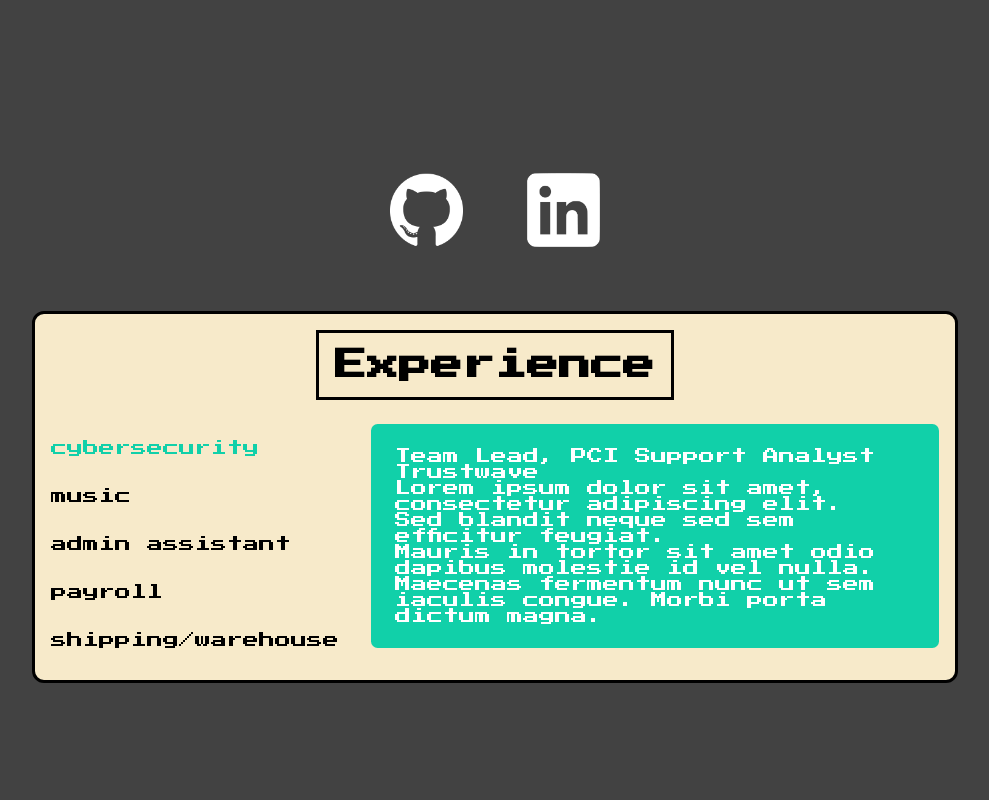
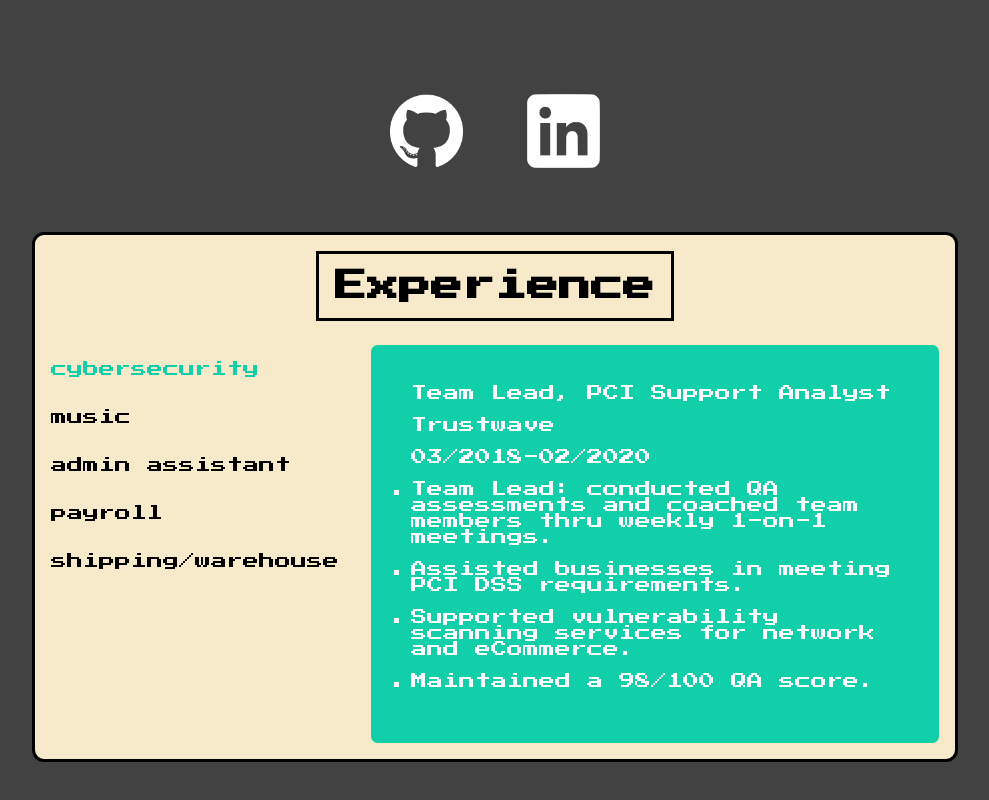
Before and after one commit to mpottebaum/portfolio-2, a React (Create React App) app: page / in a window 1280 px wide. Shown: the part 788-1588 px from the top of the page, without its empty margins (145-1134 px from the left). Built offline with nearby package versions, Linux system fonts and the light colour scheme.

Commit message:
added Experience copy and adjusted style

```diff
--- a/src/components/About.js
+++ b/src/components/About.js
@@ -19,11 +19,11 @@ const About = () => {
 
     return <div id='abt' className='abt'>
         <div className='socials'>
-            <a className='social-link' href='https://github.com/mpottebaum'><img src='/logos/Github.png' className='social' /></a>
-            <a className='social-link' href='https://www.linkedin.com/in/mike-pottebaum/'><img src='/logos/linkedin.png' className='social' /></a>
+            <a className='social-link' href='https://github.com/mpottebaum'><img src='/logos/Github.png' alt='GitHub Profile' className='social' /></a>
+            <a className='social-link' href='https://www.linkedin.com/in/mike-pottebaum/'><img src='/logos/linkedin.png' alt='LinkedIn Profile' className='social' /></a>
         </div>
         <div className='card abt-card'>
-            <h1 class='title exp-title'>Experience</h1>
+            <h1 className='title exp-title'>Experience</h1>
             <div className='exp'>
                 <div className='exp-menu'>
                     <p className='nav btn' onClick={() => setExp('cyb')} style={exp === 'cyb' ? {color: '#11D0A9'} : {}}>cybersecurity</p>
--- a/src/components/Experience.js
+++ b/src/components/Experience.js
@@ -4,15 +4,21 @@ import { experience } from '../content/experience'
 const Experience = ({ type }) => {
 
     const renderDesc = () => {
-        return experience[type].desc.map(content => {
-            return <li>{content}</li>
+        return experience[type].desc.map((content, i) => {
+            return <li key={i} className='list-item'>{content}</li>
         })
     }
 
     return <div className='exp-comp'>
-        <p>{experience[type].title}</p>
-        <p>{experience[type].company}</p>
-        <ul>
+        <p className='list-item'>{experience[type].title}</p>
+        {
+            experience[type].company ?
+            <p className='list-item'>{experience[type].company}</p>
+            :
+            null
+        }
+        <p className='list-item'>{experience[type].dates}</p>
+        <ul className='exp-list'>
             {renderDesc()}
         </ul>
     </div>
--- a/src/content/experience.js
+++ b/src/content/experience.js
@@ -2,53 +2,51 @@ export const experience = {
     'cyb': {
         title: 'Team Lead, PCI Support Analyst',
         company: 'Trustwave',
+        dates: '03/2018-02/2020',
         desc: [
-            'Lorem ipsum dolor sit amet, consectetur adipiscing elit.',
-            'Sed blandit neque sed sem efficitur feugiat.',
-            'Mauris in tortor sit amet odio dapibus molestie id vel nulla.',
-            'Maecenas fermentum nunc ut sem iaculis congue. Morbi porta dictum magna.'
+            'Team Lead: conducted QA assessments and coached team members thru weekly 1-on-1 meetings.',
+            'Assisted businesses in meeting PCI DSS requirements.',
+            'Supported vulnerability scanning services for network and eCommerce.',
+            'Maintained a 98/100 QA score.'
         ]
     },
     'mus': {
         title: 'Writer/Performer, Venue Manager',
-        company: 'Multiple',
+        dates: '2014-Present',
         desc: [
-            'Lorem ipsum dolor sit amet, consectetur adipiscing elit.',
-            'Sed blandit neque sed sem efficitur feugiat.',
-            'Mauris in tortor sit amet odio dapibus molestie id vel nulla.',
-            'Maecenas fermentum nunc ut sem iaculis congue. Morbi porta dictum magna.'
+            'Writes and performs original music in a variety of genres.',
+            'Organized and promoted house shows with touring and local artists for 3 years'
         ]
 
     },
     'adm': {
         title: 'Administrative Assistant',
         company: 'Prairie Management & Development',
+        dates: '01/2015-03/2018',
         desc: [
-            'Lorem ipsum dolor sit amet, consectetur adipiscing elit.',
-            'Sed blandit neque sed sem efficitur feugiat.',
-            'Mauris in tortor sit amet odio dapibus molestie id vel nulla.',
-            'Maecenas fermentum nunc ut sem iaculis congue. Morbi porta dictum magna.'
+            'Supported management with various administrative tasks as needed.',
+            'Property research, file organization, document delivery.'
         ]
     },
     'pay': {
         title: 'Payroll Clerk',
         company: 'Prairie Management & Development',
+        dates: '08/2015-03/2018',
         desc: [
-            'Lorem ipsum dolor sit amet, consectetur adipiscing elit.',
-            'Sed blandit neque sed sem efficitur feugiat.',
-            'Mauris in tortor sit amet odio dapibus molestie id vel nulla.',
-            'Maecenas fermentum nunc ut sem iaculis congue. Morbi porta dictum magna.'
+            'Prepared and processed payroll for 300+ employees.',
+            'Maintained employee records, tracking PTO requests, salary, documentation.'
         ]
 
     },
     'shi': {
         title: 'Fulfillment Processor',
         company: 'FunkyChunky, LLC',
+        dates: '09/2013-01/2015',
         desc: [
-            'Lorem ipsum dolor sit amet, consectetur adipiscing elit.',
-            'Sed blandit neque sed sem efficitur feugiat.',
-            'Mauris in tortor sit amet odio dapibus molestie id vel nulla.',
-            'Maecenas fermentum nunc ut sem iaculis congue. Morbi porta dictum magna.'
+            'Packaged and processed candy shipments.',
+            'Copy-edited and maintained eCommerce site, adding new product pages and implementing promotions.',
+            'Designed nutrition labels.',
+            'Assisted with various clerical accounting tasks.'
         ]
 
     }
--- a/src/stylesheets/About.css
+++ b/src/stylesheets/About.css
@@ -56,9 +56,17 @@
     border-radius: 5pt;
 }
 
+.exp-list {
+    list-style-type: square;
+}
+
 @media (min-width: 900px) {
     .exp-copy {
         margin-right: 1em;
+    }
+
+    .exp-comp {
+        min-height: 350px;
     }
 
     .lg {
```
